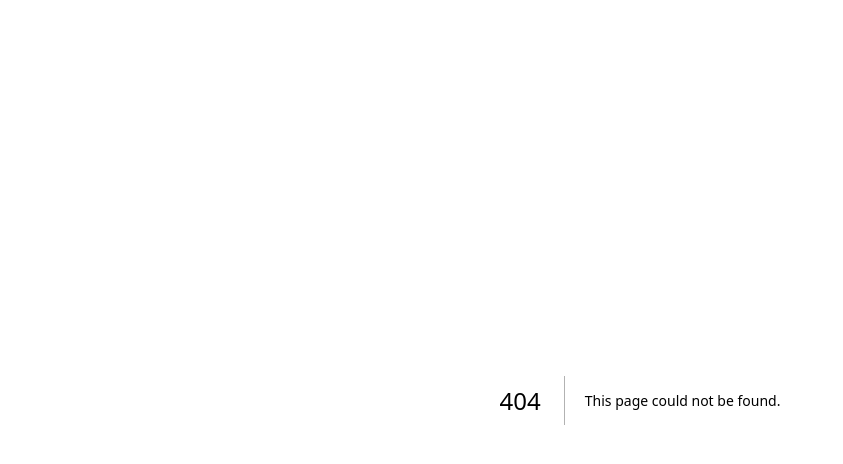
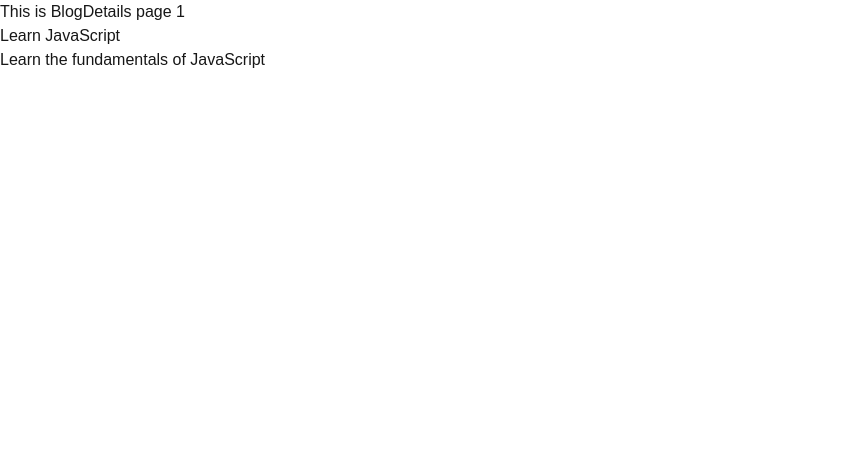
Before and after one commit to MoriamAkterSwarna/NextJS-Foundation-M40, a Next.js app: page /blog/1 in a window 1280 px wide. Before the commit this address had no page. Shown: the top 464 px of the page, without its empty margins (0-843 px from the left). Built offline with nearby package versions, Linux system fonts and the light colour scheme.

Commit message:
code for Video-4 included

```diff
--- /dev/null
+++ b/src/app/blog/[id]/page.jsx
@@ -0,0 +1,34 @@
+const BlogDetails = async ({ params }) => {
+  const { id } = await params;
+  console.log(id);
+
+  const blogs = [
+    {
+      id: 1,
+      title: "Learn JavaScript",
+      description: "Learn the fundamentals of JavaScript",
+    },
+    {
+      id: 2,
+      title: "Learn React",
+      description: "Learn the fundamentals of React",
+    },
+    {
+      id: 3,
+      title: "Learn Next.js",
+      description: "Learn the fundamentals of Next.js",
+    },
+  ];
+
+  const blog = blogs.find((b) => b.id == id);
+
+  return (
+    <div>
+      <h1>This is BlogDetails page {id} </h1>
+      <p>{blog?.title}</p>
+      <p>{blog?.description}</p>
+    </div>
+  );
+};
+
+export default BlogDetails;
--- /dev/null
+++ b/src/app/blog/page.jsx
@@ -0,0 +1,23 @@
+import Link from "next/link";
+
+const blogs = [
+  {id:1, title:"Learn JavaScript" , description: "Learn the fundamentals of JavaScript"},
+  {id:2, title:"Learn React", description: "Learn the fundamentals of React"},
+  {id:3, title:"Learn Next.js", description: "Learn the fundamentals of Next.js"}
+ ];
+
+const BlogPage = () => {
+ return (
+ <div>
+ <h1>This is Blog page </h1>
+
+    {
+        // blogs.map(blog => <p key={blog.id}>{blog.title}</p>)
+        blogs.map(blog => <Link key={blog.id} href={`/blog/${blog.id}`}>{blog.title} </Link>)
+    }
+
+ </div>
+ )
+};
+
+export default BlogPage;
```
